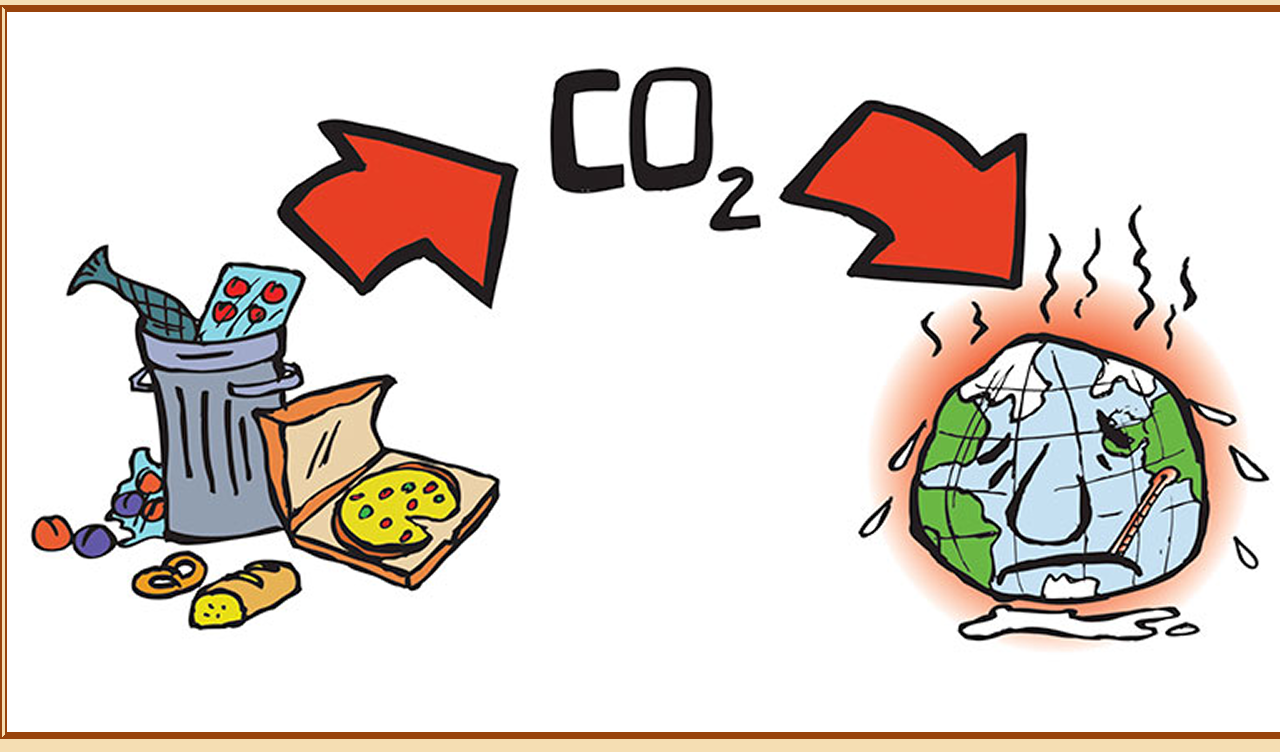
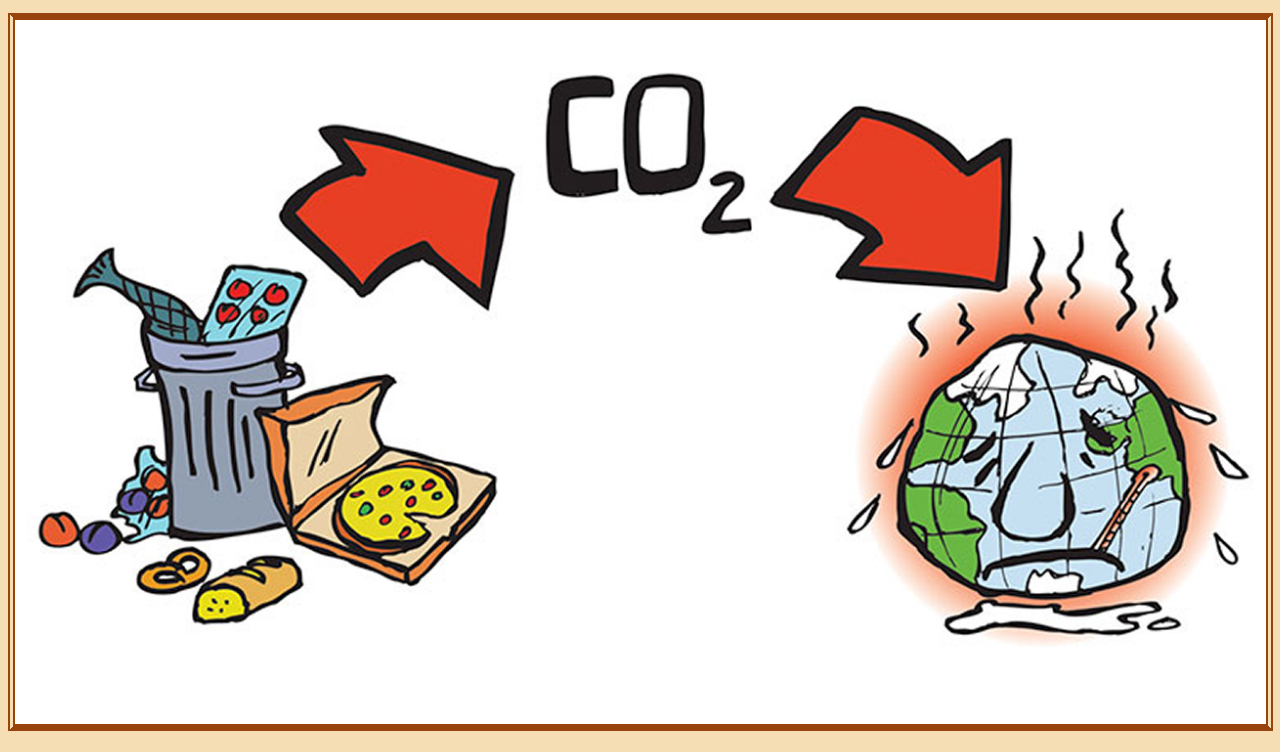
Before and after one commit to SimonGotfred/Projekt1_Gruppe7, a website built with webpack: page html/index.html in a window 1280 px wide. Shown: the top 752 px of the page. Built offline with nearby package versions, Linux system fonts and the light colour scheme.

Commit message:
fixed styling of 'index'
- and made img sizing dynamic

```diff
--- a/html/index.html
+++ b/html/index.html
@@ -5,13 +5,12 @@
   <meta charset="UTF-8">
   <meta name="viewport" content="width=device-width, initial-scale=1.0">
   <title>Simple Website</title>
-  <link rel="stylesheet" href="../css/style.css">
 </head>
 
 <body>
 
 <section class="hero" style="padding-top: 5px;">
-  <img src="../img/hero-image.png" alt="Billed af Hero">
+  <img src="../img/hero-image.png" alt="Billed af Hero" style="width: 99%">
 </section>
 <main>
   <section class="main-content">
@@ -45,7 +44,7 @@
   </section>
 
   <section class="hero">
-    <img src="../img/MadSkrald.png" alt="Billed af Madspild">
+    <img src="../img/MadSkrald.png" alt="Billed af Madspild" style="width: 99%">
   </section>
 </main>
 
```
